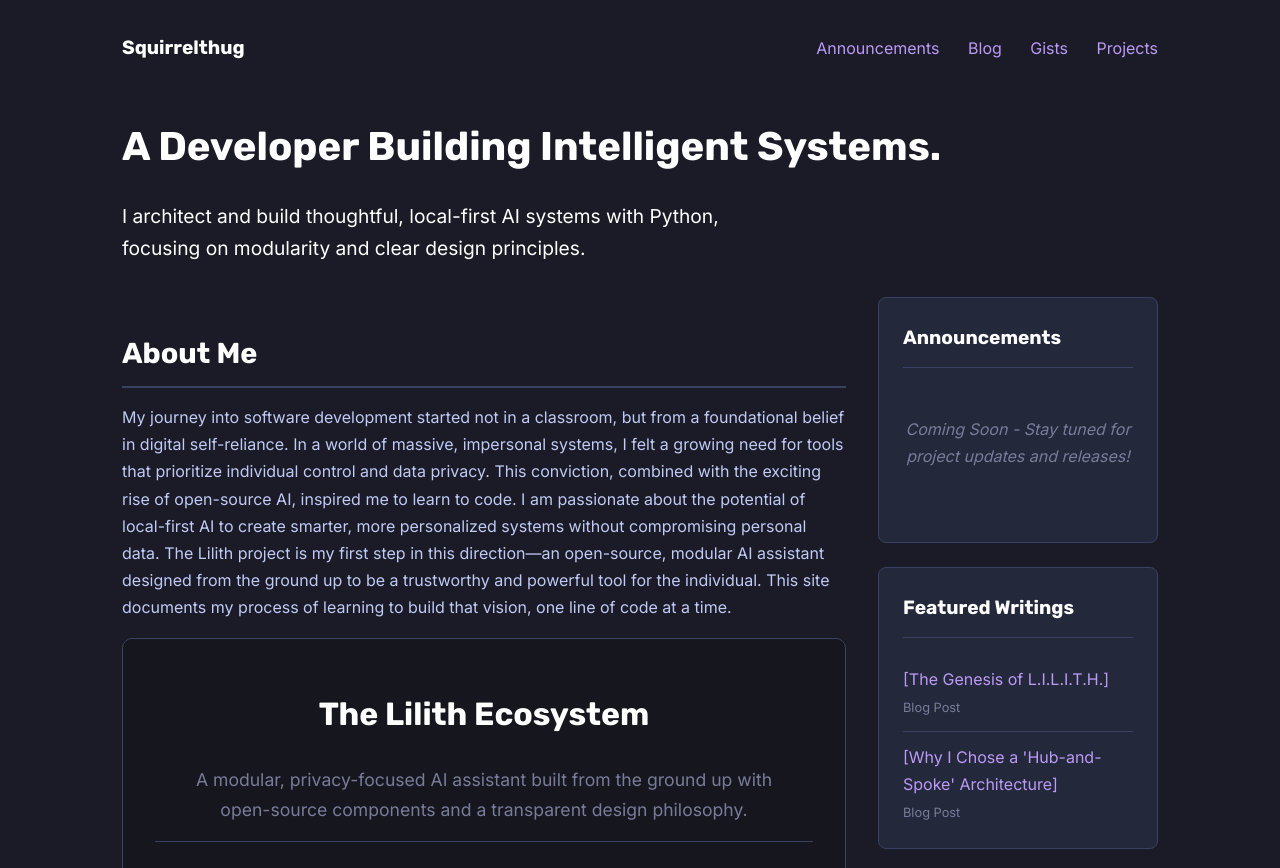
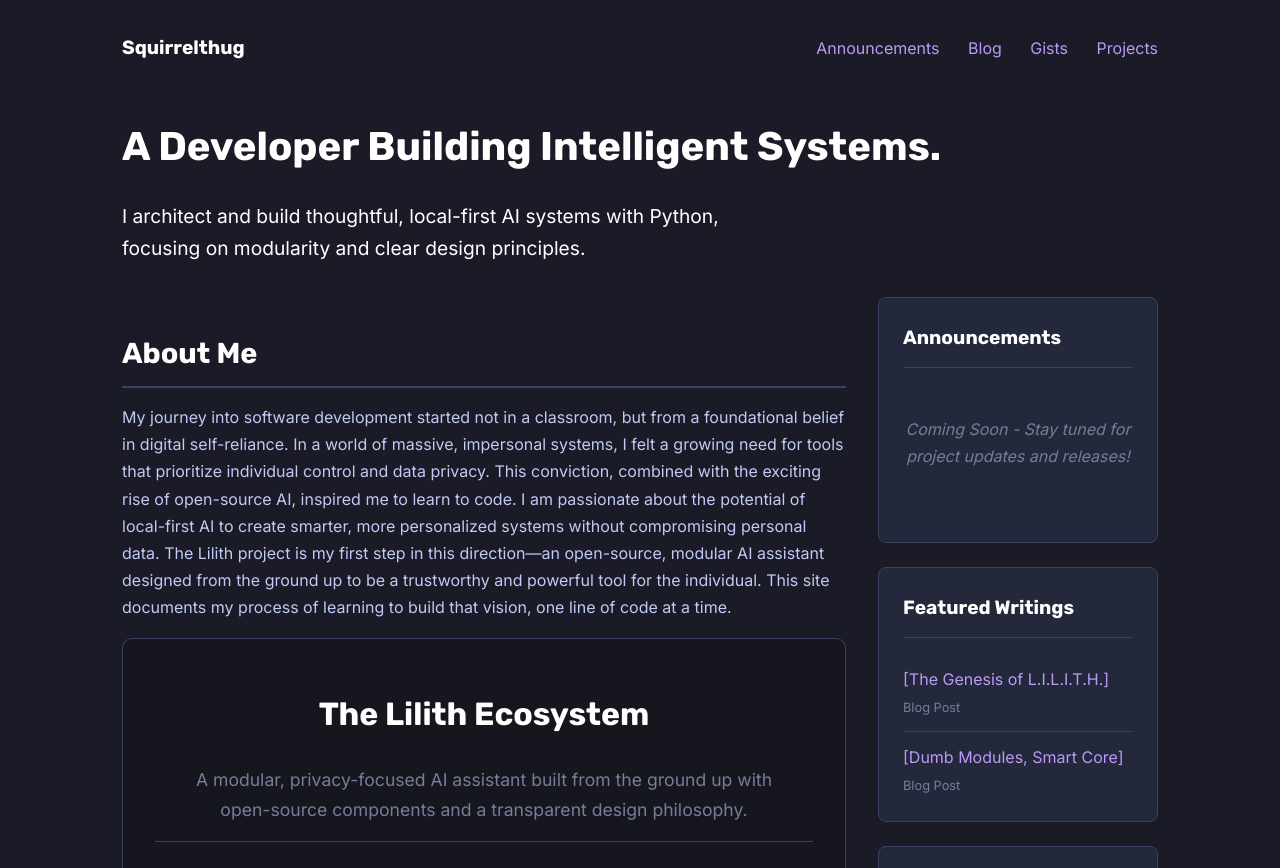
Before and after one commit to Squirrelthug/squirrelthug.github.io, a plain HTML site: page index.html in a window 1280 px wide. Shown: the top 868 px of the page. Drawn offline with Linux system fonts and the light colour scheme; a script that the page names is missing.

Commit message:
Update blog post link for accuracy and clarity

```diff
--- a/index.html
+++ b/index.html
@@ -367,7 +367,7 @@ graph TB
                                 <div class="meta">Blog Post</div>
                             </li>
                             <li>
-                                <a href="#">[Why I Chose a 'Hub-and-Spoke' Architecture]</a>
+                                <a href="posts/2025-06-26_dumb_modules_smart_core.html">[Dumb Modules, Smart Core]</a>
                                 <div class="meta">Blog Post</div>
                             </li>
                         </ul>
```
